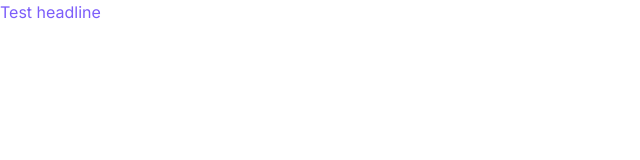
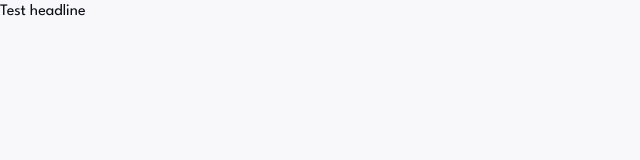
Before and after one commit to TomasLukes/innovoicer, a Next.js app in the folder frontend/: page / in a window 1280 px wide. Shown: the top 160 px of the page, without its empty margins (0-640 px from the left). Built offline with nearby package versions, Linux system fonts and the light colour scheme.

Commit message:
Imported League Spartan font, tested dark/light mode Tailwind config

```diff
--- a/frontend/src/app/layout.tsx
+++ b/frontend/src/app/layout.tsx
@@ -1,8 +1,8 @@
 import './globals.css'
 import type { Metadata } from 'next'
-import { Inter } from 'next/font/google'
+import { League_Spartan } from 'next/font/google'
 
-const inter = Inter({ subsets: ['latin'] })
+const leagueSpartan = League_Spartan({ subsets: ['latin'] })
 
 export const metadata: Metadata = {
   title: 'Innovoicer',
@@ -16,7 +16,7 @@ export default function RootLayout({
 }) {
   return (
     <html lang="en">
-      <body className={inter.className}>{children}</body>
+      <body className={leagueSpartan.className}>{children}</body>
     </html>
   )
 }
--- a/frontend/src/app/page.tsx
+++ b/frontend/src/app/page.tsx
@@ -1,8 +1,8 @@
 
 export default function Home() {
   return (
-    <main>
-      <h1 className="bg-dark text-primary">Test headline</h1>
+    <main className="h-screen w-screen bg-light-bg dark:bg-dark-bg">
+      <h1 className="text-light-typo dark:text-dark-typo">Test headline</h1>
     </main>
   )
 }
```
